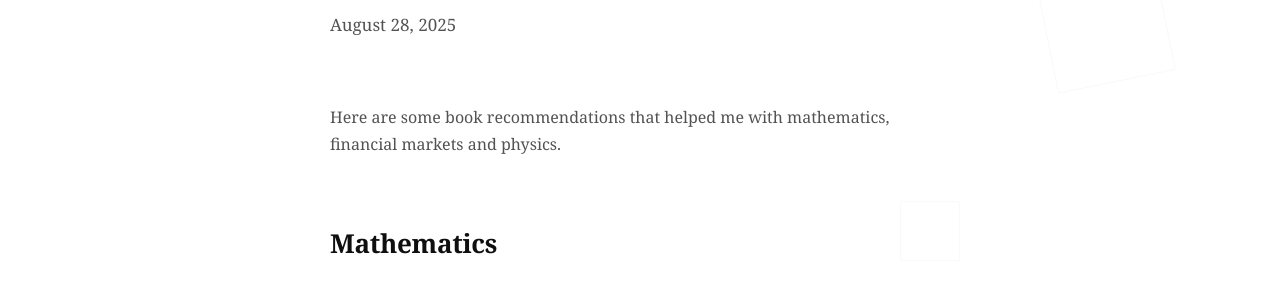
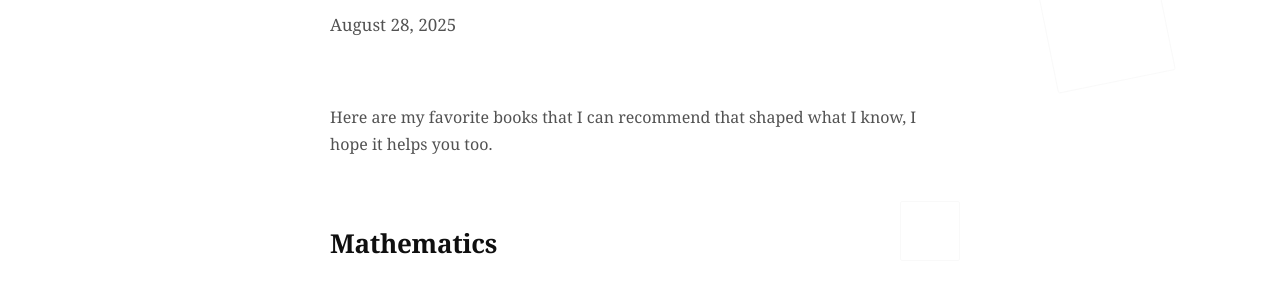
Before and after one commit to brianrojrc/brianrojrc.github.io, a Jekyll site: the page built from _posts/2025-08-28-Books.md, in a window 1280 px wide and 900 px high. Shown: the part 159-459 px from the top of the window. Built offline with Jekyll 4.4.1, drawn with Linux system fonts in a browser that asks for light colours.

Commit message:
Update 2025-08-28-Books.md

```diff
--- a/_posts/2025-08-28-Books.md
+++ b/_posts/2025-08-28-Books.md
@@ -2,7 +2,7 @@
 layout: default
 title: "Books that I recommend"
 date: 2025-08-28
-excerpt: "Book recommendations that helped me with mathematics, financial markets and physics."
+excerpt: "Book recommendations"
 ---
 
 <header class="page-header">
@@ -11,7 +11,7 @@
 </header>
 
 <div class="post-content">
-    <p>Here are some book recommendations that helped me with mathematics, financial markets and physics.</p>
+    <p>Here are my favorite books that I can recommend that shaped what I know, I hope it helps you too.</p>
 
     <h2>Mathematics</h2>
 
```
